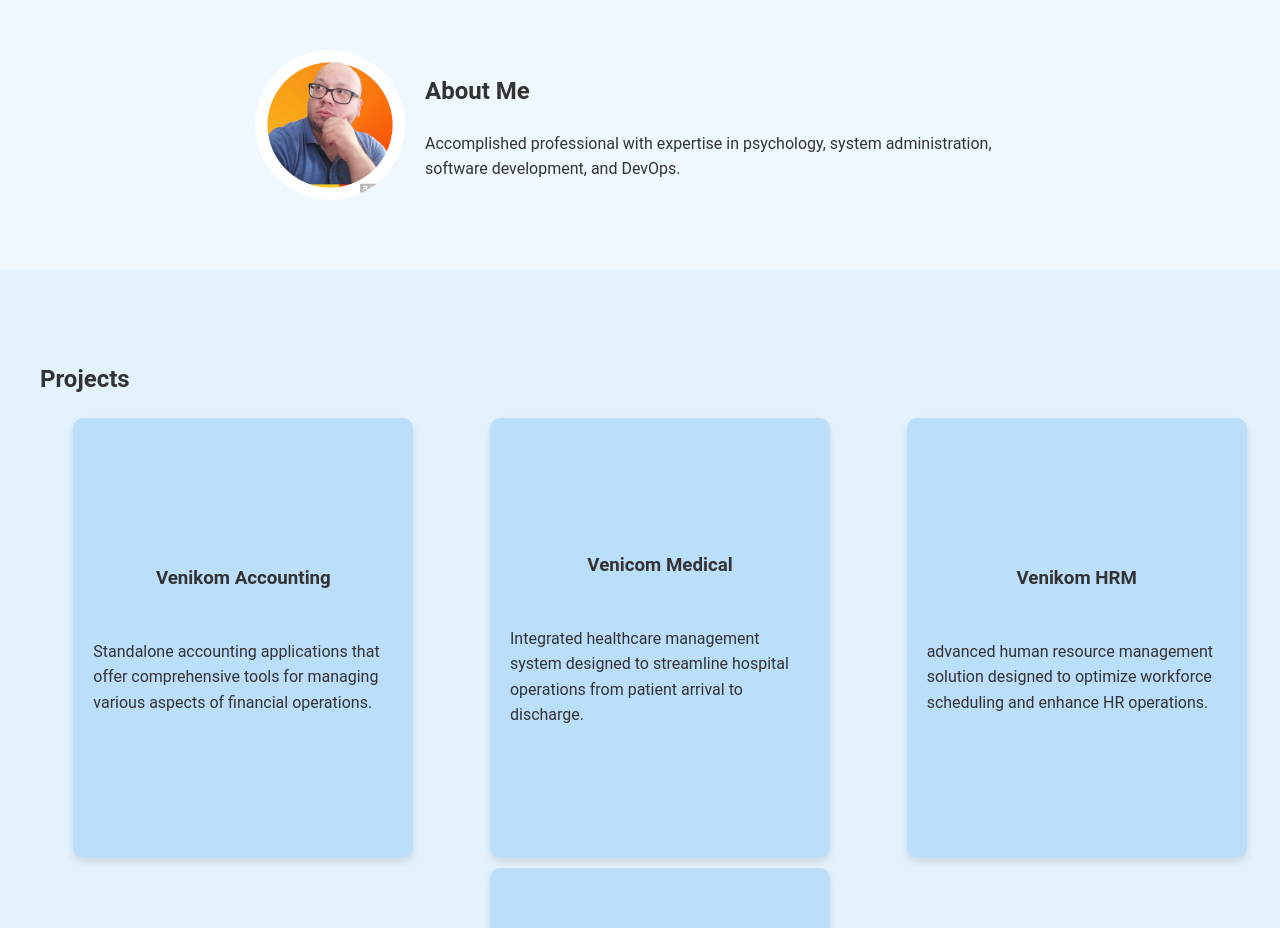
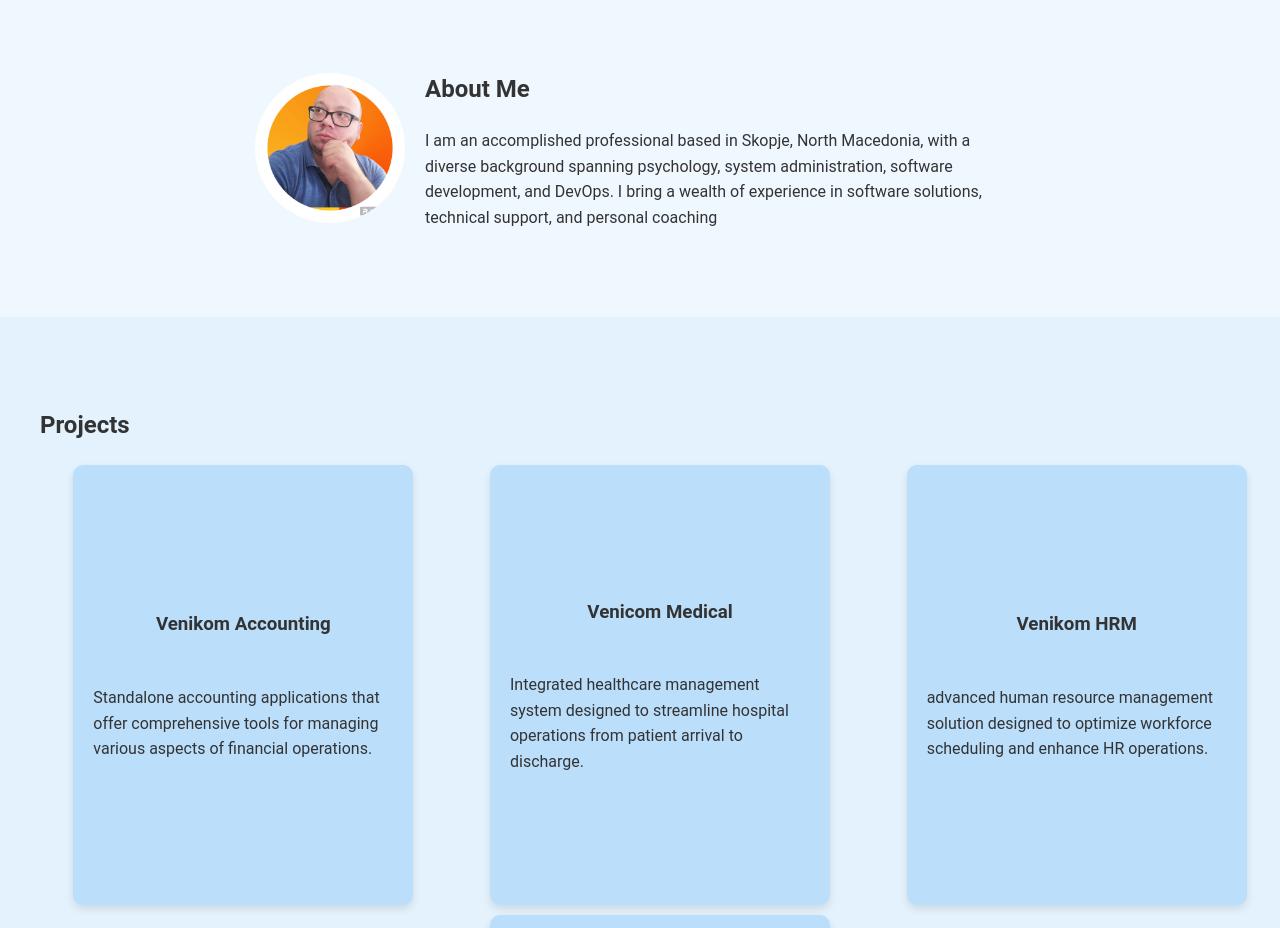
Before and after one commit to saso78/portfolio, a plain HTML site: page index.html in a window 1280 px wide. Shown: the part 820-1748 px from the top of the page. Drawn offline with Linux system fonts and the light colour scheme.

Commit message:
about me sredeno

```diff
--- a/index.html
+++ b/index.html
@@ -29,7 +29,7 @@
             <img src="images/profil.jpg" alt="Profile Picture" class="profile-pic">
             <div class="about-text">
                 <h2>About Me</h2>
-                <p>Accomplished professional with expertise in psychology, system administration, software development, and DevOps.</p>
+                <p>I am an accomplished professional based in Skopje, North Macedonia, with a diverse background spanning psychology, system administration, software development, and DevOps. I bring a wealth of experience in software solutions, technical support, and personal coaching</p>
             </div>
         </div>
     </section>
```
